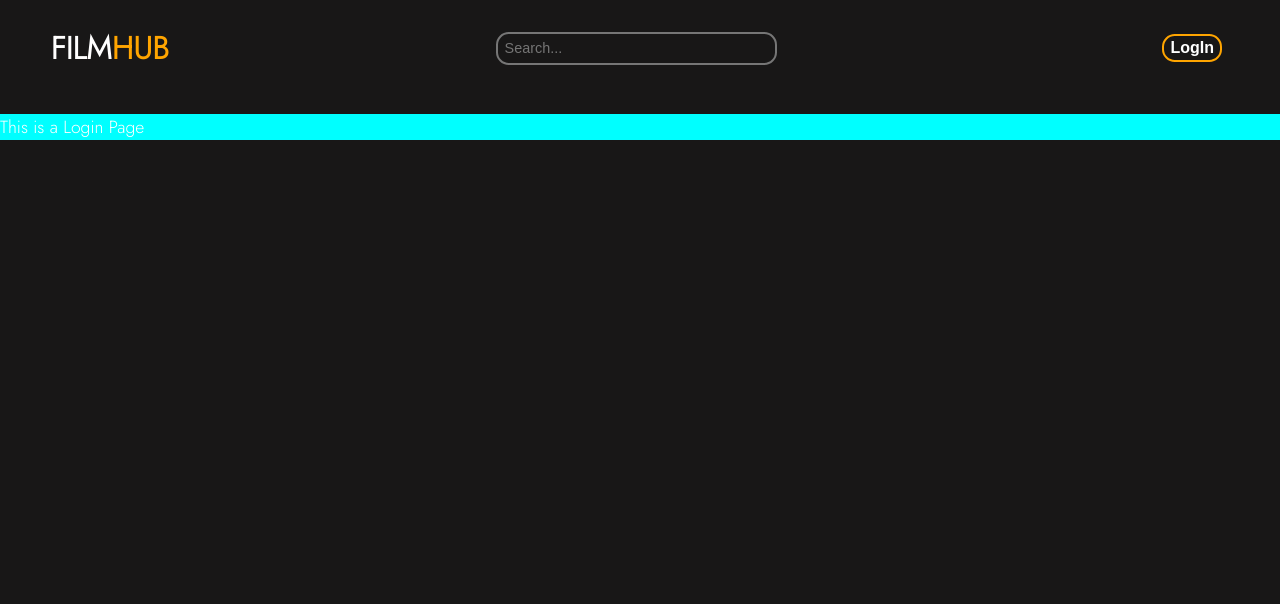
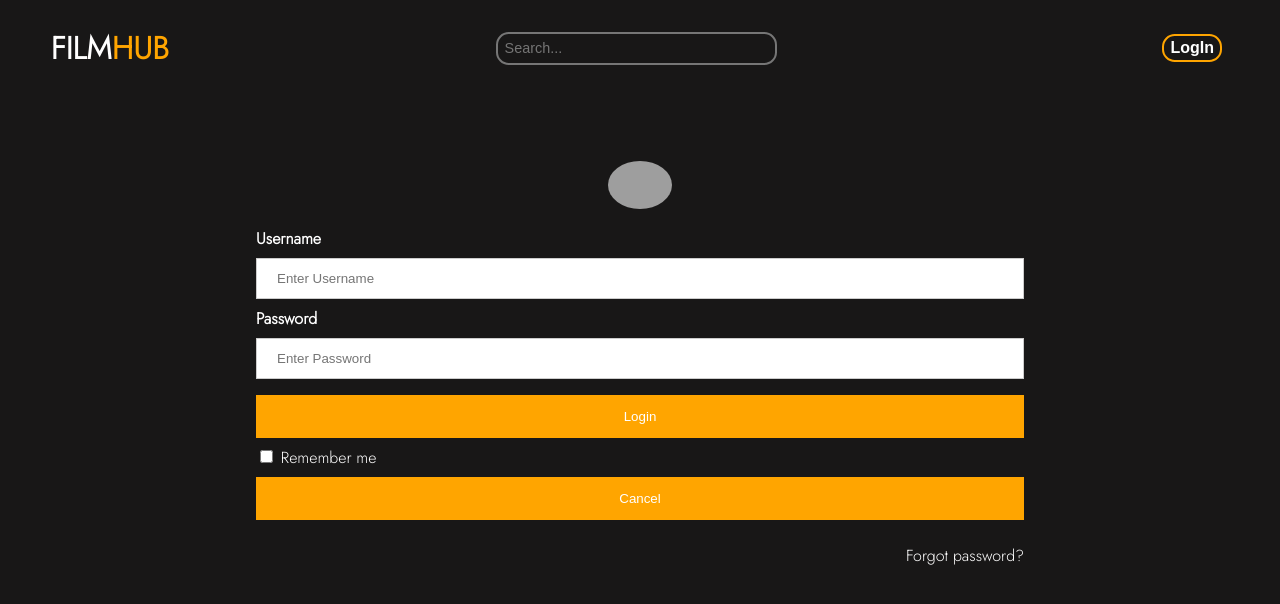
Before and after one commit to EricPuig10/FILMPAGE, a React (Create React App) app: page /LogIn in a window 1280 px wide. Shown: the top 604 px of the page. Built offline with nearby package versions, Linux system fonts and the light colour scheme; grey boxes are pictures that could not be loaded.

Commit message:
login page

```diff
--- a/src/components/Loader2/Loader2.jsx
+++ b/src/components/Loader2/Loader2.jsx
@@ -2,6 +2,6 @@ import React from "react";
 
 export default function Loader2() {
   return (
-    <div class="lds-ripple"><div></div><div></div></div>
+    <div className="lds-ripple"><div></div><div></div></div>
   );
 }
--- a/src/components/LogIn.css
+++ b/src/components/LogIn.css
@@ -1,3 +1,81 @@
-.LogInCont {
-  background-color: aqua;
+/* Bordered form */
+/* form {
+  border: 3px solid #f1f1f1;
+} */
+
+.border{
+  margin-top: 5%;
 }
+label{
+  color:white;
+}
+
+/* Full-width inputs */
+.inputlogin[type=text], input[type=password] {
+  width: 100%;
+  padding: 12px 20px;
+  margin: 8px 0;
+  display: inline-block;
+  border: 1px solid #ccc;
+  box-sizing: border-box;
+}
+
+/* Set a style for all buttons */
+.buttonlogin {
+  background-color: orange;
+  color: white;
+  padding: 14px 20px;
+  margin: 8px 0;
+  border: none;
+  cursor: pointer;
+  width: 100%;
+}
+
+/* Add a hover effect for buttons */
+.buttonlogin:hover {
+  opacity: 0.8;
+} */
+
+/* Extra style for the cancel button (red) */
+#cancelbtn {
+  width: auto;
+  padding: 10px 18px;
+  background-color: #f44336;
+}
+
+/* Center the avatar image inside this container */
+.imgcontainer {
+  text-align: center;
+  margin: 24px 0 12px 0;
+}
+
+/* Avatar image */
+img.avatar {
+  width: 5%;
+  border-radius: 50%;
+}
+
+/* Add padding to containers */
+.container {
+  width:60%;
+  margin-left: 20%;
+}
+
+/* The "Forgot password" text */
+span.psw {
+  float: right;
+  padding-top: 16px;
+  color: white;
+  text-decoration: none;
+}
+
+/* Change styles for span and cancel button on extra small screens */
+@media screen and (max-width: 300px) {
+  span.psw {
+    display: block;
+    float: none;
+  }
+  #cancelbtn {
+    width: 100%;
+  }
+}
--- a/src/components/MovieList/MovieList.jsx
+++ b/src/components/MovieList/MovieList.jsx
@@ -159,7 +159,7 @@ export const MovieList = () => {
         ""
       ) : (
         <button type="button" onClick={showForm} className="addMovieTitle">
-         <i class="fa-solid fa-plus"></i>
+         <i className="fa-solid fa-plus"></i>
         </button>
       )}
 
--- a/src/components/TrendingFilms/TrendingFilms.jsx
+++ b/src/components/TrendingFilms/TrendingFilms.jsx
@@ -23,13 +23,6 @@ export const TrendingFilms = (props) => {
     // eslint-disable-next-line
   }, [current]);
 
-  // const getAllMovies = () => {
-  //   movieServices.getAllMovies().then((res) => {
-  //     setMovies(res);
-
-  //   });
-  // };
-
   const nextSlide = () => {
     setCurrent(current === length - 1 ? 0 : current + 1);
   };
@@ -42,15 +35,10 @@ export const TrendingFilms = (props) => {
     setCurrent(i);
   };
 
-  // if (!Array.isArray(movies) || movies.length <= 0) {
-  //   return null;
-  // }
-
-  // console.log (current)
-
   return (
     <div>
-      <div className="trendingFilms">
+      {length !== 0 ?
+      (<div className="trendingFilms">
         {props.favList.map((movie, index) => (
           <div
             key={index}
@@ -62,7 +50,6 @@ export const TrendingFilms = (props) => {
                   id="imgTrendingFilm"
                   alt="fotoTrending"
                   src={movie.imgSlider}
-                  // onChange={setInterval(nextSlide,5000)}
                 />
               </Link>
             )}
@@ -94,6 +81,7 @@ export const TrendingFilms = (props) => {
             : null}
         </div>
       </div>
+      ): (null)}
     </div>
   );
 };
--- a/src/pages/LogIn.jsx
+++ b/src/pages/LogIn.jsx
@@ -1,12 +1,61 @@
-
 import { NavBar } from "../components/NavBar/NavBar";
+import { Link } from "react-router-dom";
 
 export const LogIn = () => {
   return (
     <div>
       <NavBar />
-      <div className="LogInCont">
-        <p>This is a Login Page</p>
+      <div className="border">
+        <form /*action="action_page.php" */ method="post">
+          <div className="imgcontainer">
+            <img
+              src="https://reclamos.asep.gob.pa/solicitudes/Resources/user2.png"
+              alt="Avatar"
+              className="avatar"
+            />
+          </div>
+
+          <div className="container">
+            <label>
+              <b>Username</b>
+            </label>
+            <input
+              className="inputlogin"
+              type="text"
+              placeholder="Enter Username"
+              name="uname"
+              required
+            />
+
+            <label>
+              <b>Password</b>
+            </label>
+            <input
+              className="inputlogin"
+              type="password"
+              placeholder="Enter Password"
+              name="psw"
+              required
+            />
+
+            <button className="buttonlogin" type="submit">Login</button>
+            <label>
+              <input className="inputlogin" type="checkbox" name="remember" />{" "}
+              Remember me
+            </label>
+          </div>
+
+          <div className="container">
+            <Link to="/">
+            <button className="buttonlogin" type="button" id="cancelbtn">
+              Cancel
+            </button>
+            </Link>
+            <span className="psw">
+              Forgot password?
+            </span>
+          </div>
+        </form>
       </div>
     </div>
   );
```
